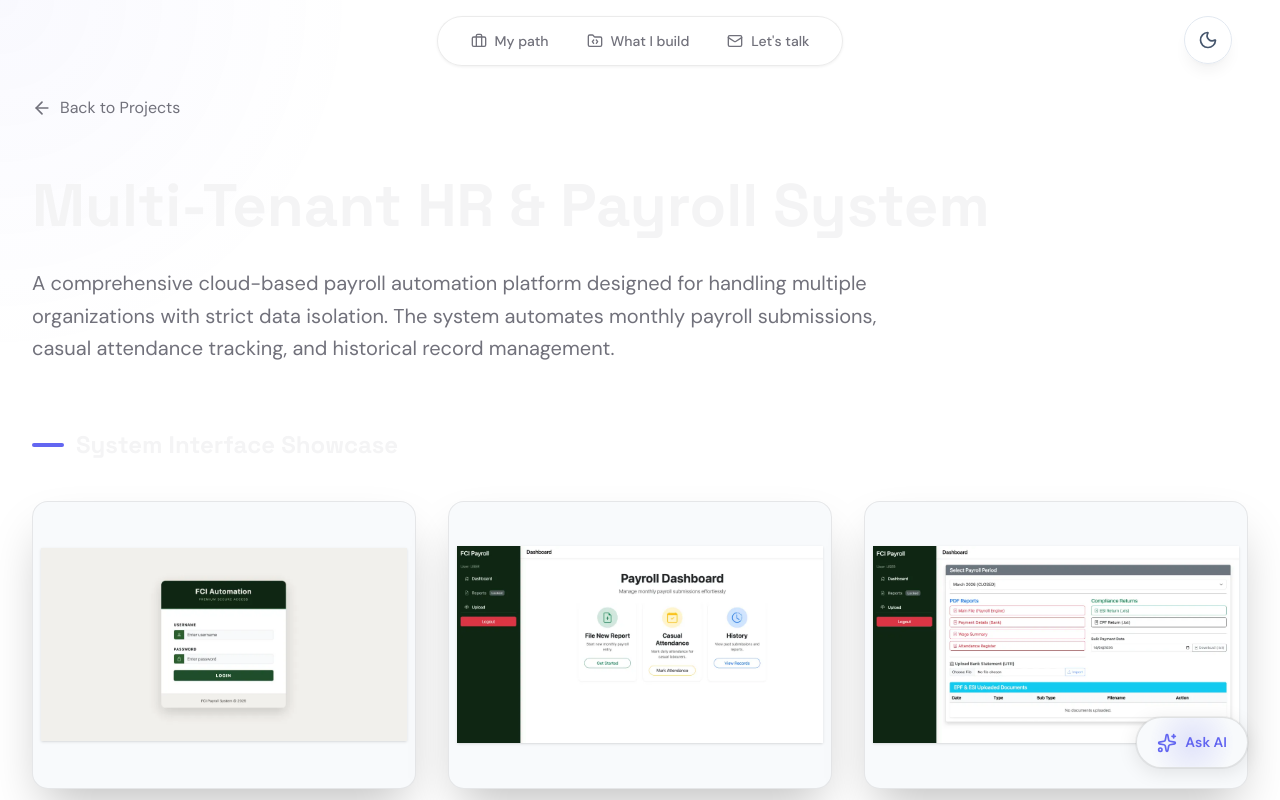
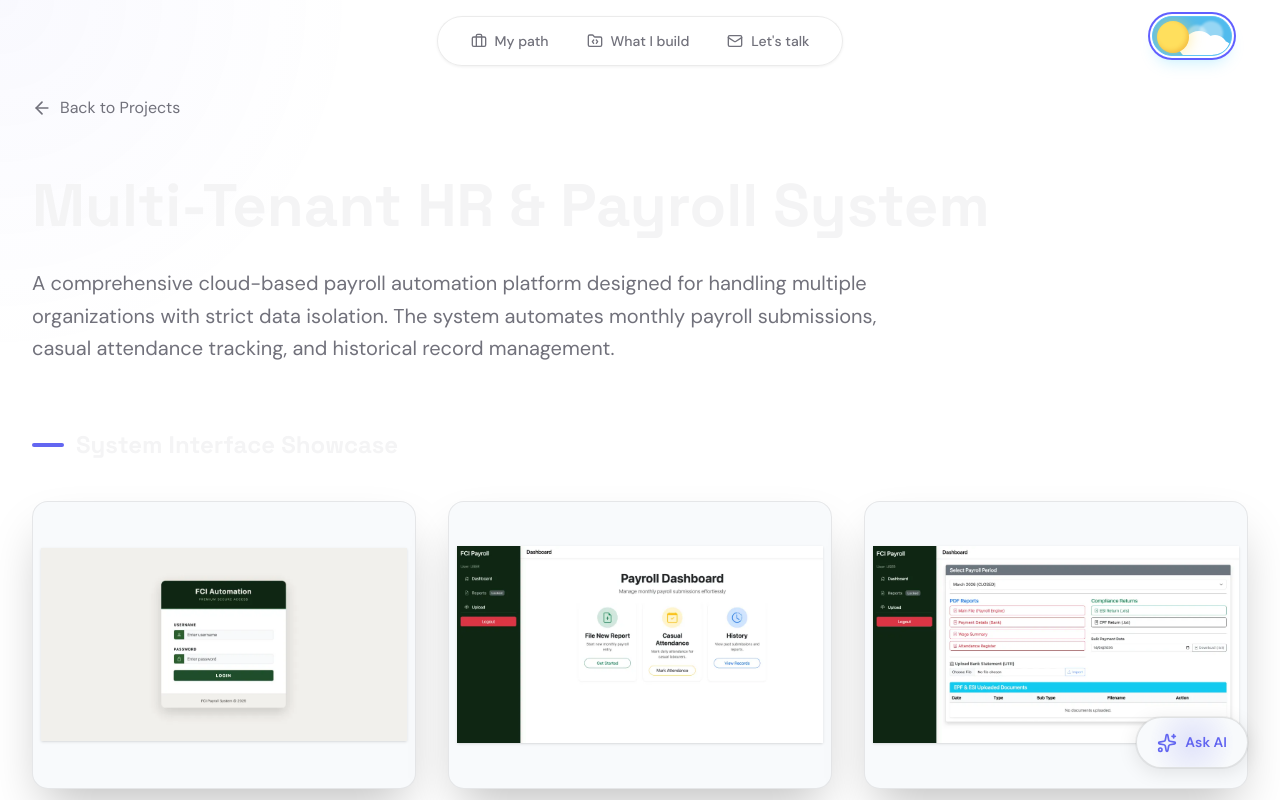
Before and after one commit to mhdnaseeel/mhdnaseeel, a React (Vite) app: page /project/hr-payroll in a window 1280 px wide. Both pictures are taken after a click on the button "Toggle theme". Shown: the top 800 px of the page. Built offline with nearby package versions, Linux system fonts and the light colour scheme.

Commit message:
feat: redesign ThemeToggle with custom animated sky and moon UI components

```diff
--- a/src/components/ThemeToggle.tsx
+++ b/src/components/ThemeToggle.tsx
@@ -1,5 +1,4 @@
 import { useState, useEffect } from 'react';
-import { Sun, Moon } from 'lucide-react';
 
 const ThemeToggle = () => {
   const [darkMode, setDarkMode] = useState(true);
@@ -18,18 +17,64 @@ const ThemeToggle = () => {
     <div className="fixed top-4 right-6 xl:right-12 z-[60]">
       <button
         onClick={() => setDarkMode(!darkMode)}
-        className={`w-12 h-12 rounded-full flex items-center justify-center backdrop-blur-xl shadow-lg transition-all hover:scale-110 border ${
+        className={`relative w-20 h-10 rounded-full p-1 transition-colors duration-500 ease-in-out shadow-lg overflow-hidden border focus:outline-none focus:ring-2 focus:ring-offset-2 focus:ring-indigo-500 dark:focus:ring-offset-slate-900 ${
           darkMode
-            ? 'bg-[#0c0c0f]/90 shadow-black/30 text-zinc-500 hover:text-zinc-200 border-white/[0.06] hover:border-white/[0.1]'
-            : 'bg-white/90 shadow-black/5 text-slate-600 hover:text-slate-800 border-slate-200 hover:border-slate-300'
+            ? 'bg-[#1e2337] border-[#2a314d] shadow-indigo-900/20'
+            : 'bg-[#51bbed] border-[#61c5f4] shadow-sky-400/20'
         }`}
         aria-label="Toggle theme"
       >
-        {darkMode ? (
-          <Sun className="w-5 h-5" />
-        ) : (
-          <Moon className="w-5 h-5" />
-        )}
+        {/* Sky Elements Background */}
+        <div className="absolute inset-0 overflow-hidden rounded-full pointer-events-none">
+          {/* Dark Mode Stars */}
+          <div
+            className={`absolute inset-0 transition-all duration-500 ease-in-out ${
+              darkMode ? 'opacity-100 translate-y-0' : 'opacity-0 translate-y-4'
+            }`}
+          >
+            <div className="absolute top-2 left-3 w-1 h-1 bg-white rounded-full shadow-[0_0_2px_rgba(255,255,255,0.8)] animate-[pulse_2s_ease-in-out_infinite]"></div>
+            <div className="absolute top-5 left-6 w-[2px] h-[2px] bg-white rounded-full shadow-[0_0_2px_rgba(255,255,255,0.8)] animate-[pulse_3s_ease-in-out_infinite_0.5s]"></div>
+            <div className="absolute top-7 left-2 w-1.5 h-1.5 bg-white rounded-full shadow-[0_0_3px_rgba(255,255,255,0.8)] animate-[pulse_2.5s_ease-in-out_infinite_1s]"></div>
+            <div className="absolute top-3 left-10 w-1 h-1 bg-white rounded-full shadow-[0_0_2px_rgba(255,255,255,0.8)] animate-[pulse_1.5s_ease-in-out_infinite_0.2s]"></div>
+          </div>
+
+          {/* Light Mode Clouds */}
+          <div
+            className={`absolute inset-0 transition-all duration-500 ease-in-out ${
+              darkMode ? 'opacity-0 translate-y-4' : 'opacity-100 translate-y-0'
+            }`}
+          >
+            {/* Main Cloud Layer */}
+            <div className="absolute bottom-[-4px] right-1 w-6 h-6 bg-white rounded-full"></div>
+            <div className="absolute bottom-[-8px] right-4 w-8 h-8 bg-white rounded-full"></div>
+            <div className="absolute bottom-[-2px] right-8 w-5 h-5 bg-white rounded-full"></div>
+            <div className="absolute bottom-[-6px] right-[-2px] w-5 h-5 bg-white rounded-full"></div>
+
+            {/* Background Cloud Layer (slightly translucent) */}
+            <div className="absolute top-1 right-2 w-6 h-6 bg-white/40 rounded-full blur-[1px]"></div>
+            <div className="absolute top-2 right-6 w-5 h-5 bg-white/40 rounded-full blur-[1px]"></div>
+          </div>
+        </div>
+
+        {/* Toggle Thumb */}
+        <div
+          className={`relative z-10 w-8 h-8 rounded-full transition-transform duration-500 ease-[cubic-bezier(0.68,-0.55,0.27,1.55)] flex items-center justify-center overflow-hidden ${
+            darkMode
+              ? 'translate-x-10 bg-[#c2cdd1] shadow-[inset_-2px_-2px_4px_rgba(0,0,0,0.2),0_0_10px_rgba(255,255,255,0.3)]'
+              : 'translate-x-0 bg-[#ffdf5d] shadow-[inset_-2px_-2px_4px_rgba(217,119,6,0.3),0_0_15px_rgba(255,223,93,0.6)]'
+          }`}
+        >
+          {/* Moon Craters */}
+          <div
+            className={`absolute inset-0 transition-opacity duration-300 ${
+              darkMode ? 'opacity-100' : 'opacity-0'
+            }`}
+          >
+            <div className="absolute top-1.5 left-1.5 w-2 h-2 bg-[#9fb1b8] rounded-full shadow-[inset_1px_1px_2px_rgba(0,0,0,0.1)]"></div>
+            <div className="absolute top-3.5 left-4 w-2.5 h-2.5 bg-[#9fb1b8] rounded-full shadow-[inset_1px_1px_2px_rgba(0,0,0,0.1)]"></div>
+            <div className="absolute top-5 left-1.5 w-1.5 h-1.5 bg-[#9fb1b8] rounded-full shadow-[inset_1px_1px_2px_rgba(0,0,0,0.1)]"></div>
+          </div>
+        </div>
       </button>
     </div>
   );
```
